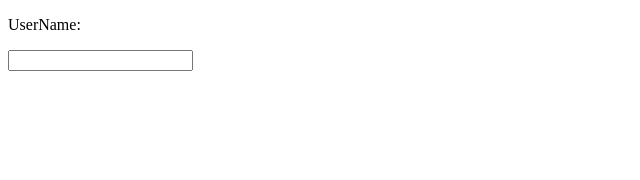
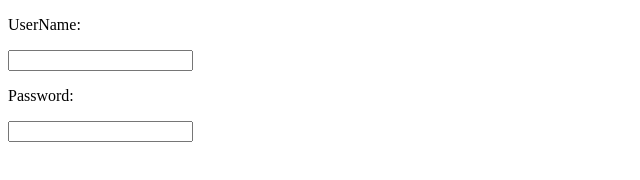
Before and after one commit to thaiduong2402/KT_CCPTPM, a plain HTML site: page index.html in a window 1280 px wide. Shown: the whole page, without its empty margins (0-640 px from the left). Drawn offline with Linux system fonts and the light colour scheme.

Commit message:
them truong mat khau

```diff
--- a/index.html
+++ b/index.html
@@ -9,6 +9,8 @@
 	<div>
 		<p>UserName: </p>
 		<input type="text">
+		<p>Password: </p>
+		<input type="password">
 	</div>
 </body>
 </html>
```
